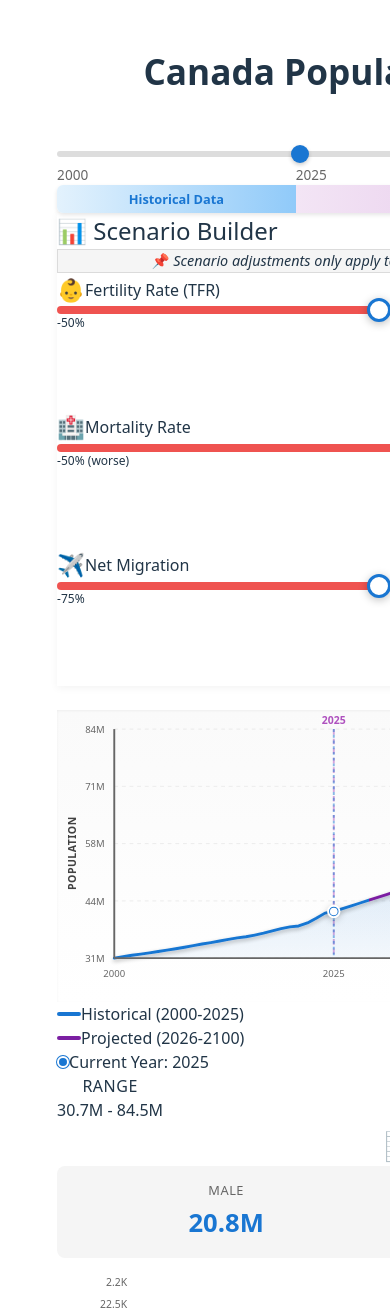
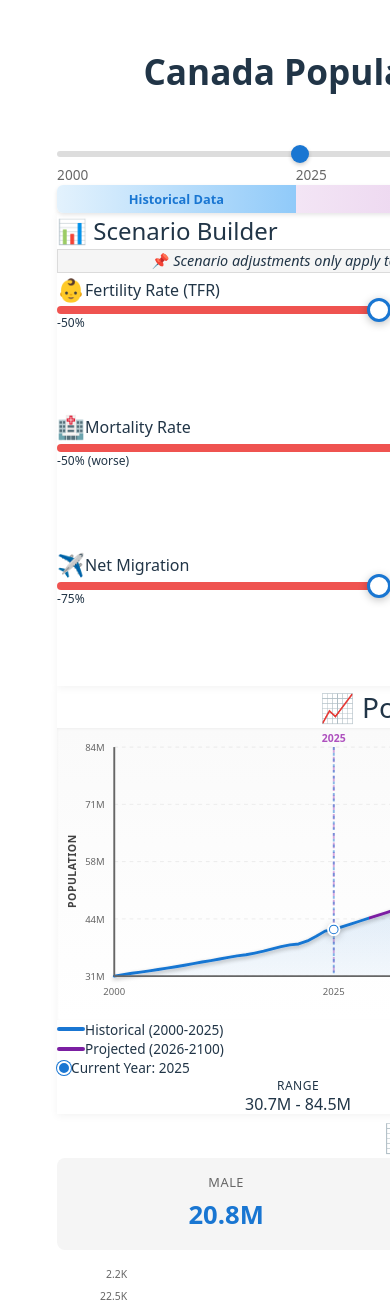
Before and after one commit to thewondrfulwizrd/WA1, a React (Vite) app: page / in a window 390 px wide. Shown: the top 1312 px of the page. Built offline with nearby package versions, Linux system fonts and the light colour scheme.

Commit message:
Improve chart footer spacing and text clarity

```diff
--- a/src/components/PopulationTrendChart.css
+++ b/src/components/PopulationTrendChart.css
@@ -2,14 +2,18 @@
   background: var(--color-surface);
   border: 1px solid var(--color-border);
   border-radius: var(--radius-lg);
-  padding: var(--space-20);
-  margin: var(--space-20) 0;
+  padding: var(--space-24);
+  margin: var(--space-32) 0;
+  box-shadow: 0 2px 8px rgba(0, 0, 0, 0.05);
 }
 
 .population-trend-chart h3 {
-  margin: 0 0 var(--space-16) 0;
-  font-size: var(--font-size-lg);
+  margin: 0 0 var(--space-20) 0;
+  font-size: 1.75rem;
   font-weight: var(--font-weight-semibold);
+  color: var(--color-text);
+  padding-bottom: var(--space-12);
+  border-bottom: 2px solid var(--color-border);
 }
 
 .chart-container {
@@ -17,8 +21,8 @@
   background: linear-gradient(to bottom, #fafafa 0%, #ffffff 100%);
   border: 1px solid var(--color-border);
   border-radius: var(--radius-base);
-  padding: var(--space-16);
-  margin-bottom: var(--space-16);
+  padding: var(--space-20);
+  margin-bottom: var(--space-20);
   box-shadow: inset 0 1px 3px rgba(0, 0, 0, 0.05);
 }
 
@@ -99,30 +103,34 @@
 
 /* Chart footer */
 .chart-footer {
-  display: flex;
-  justify-content: space-between;
+  display: grid;
+  grid-template-columns: 1fr auto;
+  gap: var(--space-24);
   align-items: center;
-  gap: var(--space-16);
-  flex-wrap: wrap;
+  padding: var(--space-16);
+  background: var(--color-bg-1);
+  border-radius: var(--radius-base);
+  border: 1px solid var(--color-border);
 }
 
 /* Legend */
 .chart-legend {
   display: flex;
-  gap: var(--space-16);
-  flex-wrap: wrap;
+  flex-direction: column;
+  gap: var(--space-10);
 }
 
 .legend-item {
   display: flex;
   align-items: center;
-  gap: var(--space-8);
+  gap: var(--space-10);
 }
 
 .legend-color {
-  width: 24px;
+  width: 28px;
   height: 4px;
   border-radius: 2px;
+  flex-shrink: 0;
 }
 
 .legend-color.historical {
@@ -134,8 +142,8 @@
 }
 
 .legend-color.current {
-  width: 12px;
-  height: 12px;
+  width: 14px;
+  height: 14px;
   border-radius: 50%;
   background: #1976d2;
   border: 2px solid white;
@@ -143,15 +151,19 @@
 }
 
 .legend-text {
-  font-size: var(--font-size-xs);
+  font-size: 0.9rem;
   color: var(--color-text);
   font-weight: var(--font-weight-medium);
+  line-height: 1.4;
 }
 
 /* Chart stats */
 .chart-stats {
   display: flex;
-  gap: var(--space-16);
+  flex-direction: column;
+  gap: var(--space-12);
+  padding-left: var(--space-20);
+  border-left: 2px solid var(--color-border);
 }
 
 .stat-item {
@@ -161,7 +173,7 @@
 }
 
 .stat-label {
-  font-size: var(--font-size-xs);
+  font-size: 0.75rem;
   color: var(--color-text-secondary);
   text-transform: uppercase;
   letter-spacing: 0.5px;
@@ -169,9 +181,10 @@
 }
 
 .stat-value {
-  font-size: var(--font-size-md);
-  font-weight: var(--font-weight-semibold);
+  font-size: 1.1rem;
+  font-weight: var(--font-weight-bold);
   color: var(--color-text);
+  line-height: 1.2;
 }
 
 @media (max-width: 768px) {
@@ -184,19 +197,17 @@
   }
 
   .chart-footer {
-    flex-direction: column;
-    align-items: flex-start;
-    gap: var(--space-12);
-  }
-
-  .chart-legend {
-    flex-direction: column;
-    gap: var(--space-8);
+    grid-template-columns: 1fr;
+    gap: var(--space-16);
   }
 
   .chart-stats {
-    width: 100%;
-    justify-content: space-between;
+    padding-left: 0;
+    padding-top: var(--space-16);
+    border-left: none;
+    border-top: 2px solid var(--color-border);
+    flex-direction: row;
+    justify-content: space-around;
   }
 
   .axis-label {
@@ -206,4 +217,12 @@
   .axis-title {
     font-size: 11px;
   }
+
+  .legend-text {
+    font-size: 0.85rem;
+  }
+
+  .stat-value {
+    font-size: 1rem;
+  }
 }
```
